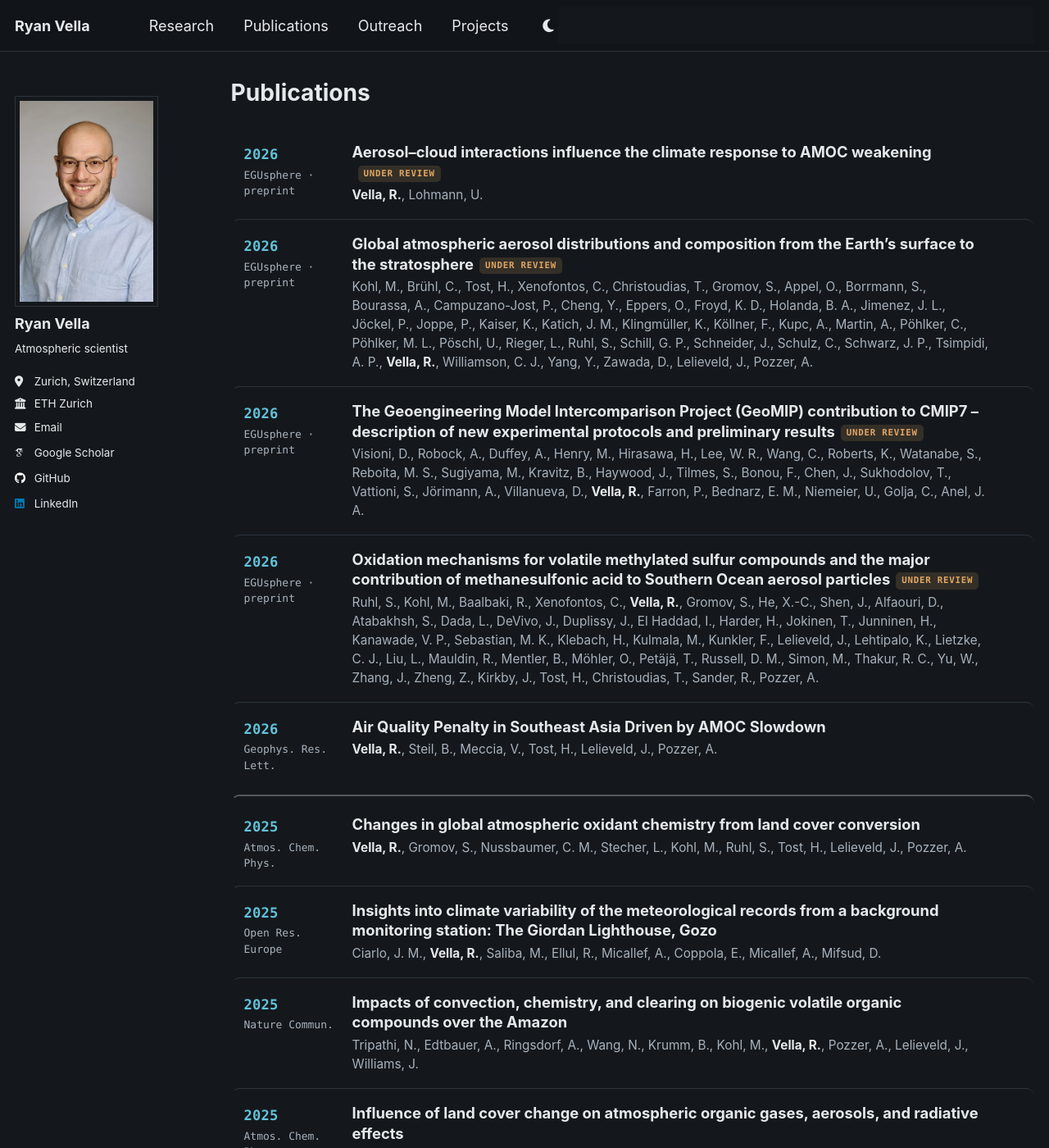
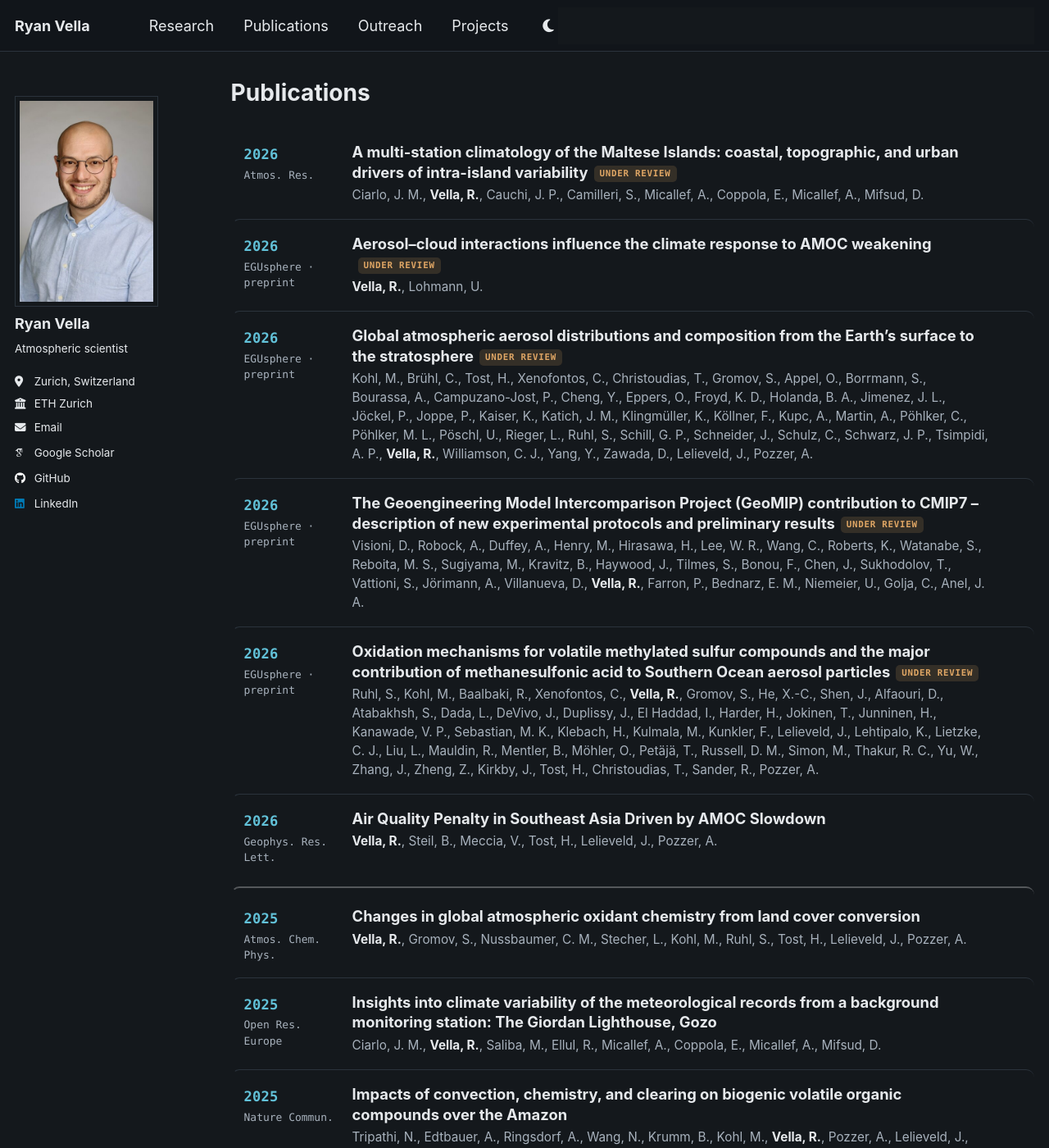
Before and after one commit to ryanvella9/ryanvella9.github.io, a Jekyll site: the page built from _pages/publications.md, in a window 1280 px wide and 1400 px high. Shown: the whole window at 82% size. Built offline with Jekyll 4.4.1, drawn with Linux system fonts in a browser that asks for light colours; some web fonts are replaced; a script that is not in the unit is left out.

Commit message:
Add Maltese Islands multi-station climatology paper (under review)

```diff
--- a/_pages/publications.md
+++ b/_pages/publications.md
@@ -19,7 +19,7 @@ html[data-theme="dark"] .pub-list {
   --pub-hover: rgba(255, 255, 255, .06);
   --pub-sep: rgba(255, 255, 255, .28);
 }
-.pub-list a.pub {
+.pub-list .pub {
   display: grid;
   grid-template-columns: 112px 1fr 22px;
   gap: 20px;
@@ -30,8 +30,8 @@ html[data-theme="dark"] .pub-list {
   text-decoration: none;
   transition: background .15s ease, border-color .15s ease;
 }
-.pub-list a.pub + a.pub { border-top: 1px solid var(--global-border-color); }
-.pub-list a.pub + a.pub.yb { border-top: 2px solid var(--pub-sep); margin-top: 9px; padding-top: 22px; }
+.pub-list .pub + .pub { border-top: 1px solid var(--global-border-color); }
+.pub-list .pub + .pub.yb { border-top: 2px solid var(--pub-sep); margin-top: 9px; padding-top: 22px; }
 .pub-list a.pub:hover {
   background: var(--pub-hover);
   border-left-color: var(--global-link-color);
@@ -89,7 +89,7 @@ html[data-theme="dark"] .pub-list {
   transition: opacity .15s ease, transform .15s ease;
 }
 @media (max-width: 520px) {
-  .pub-list a.pub { grid-template-columns: 1fr; gap: 6px; padding: 15px 12px; }
+  .pub-list .pub { grid-template-columns: 1fr; gap: 6px; padding: 15px 12px; }
   .pub-meta { padding-top: 0; }
   .pub-meta .pub-y { display: inline; font-size: .85rem; margin-right: 8px; }
   .pub-arrow { display: none; }
@@ -97,6 +97,10 @@ html[data-theme="dark"] .pub-list {
 </style>
 
 <div class="pub-list">
+<div class="pub">
+<div class="pub-meta"><span class="pub-y">2026</span>Atmos. Res.</div>
+<div class="pub-main"><div class="pub-title">A multi-station climatology of the Maltese Islands: coastal, topographic, and urban drivers of intra-island variability<span class="pub-badge is-rev">Under review</span></div><div class="pub-auth">Ciarlo, J. M., <strong>Vella, R.</strong>, Cauchi, J. P., Camilleri, S., Micallef, A., Coppola, E., Micallef, A., Mifsud, D.</div></div>
+</div>
 <a class="pub" href="https://egusphere.copernicus.org/preprints/2026/egusphere-2026-2961/">
 <div class="pub-meta"><span class="pub-y">2026</span>EGUsphere &middot; preprint</div>
 <div class="pub-main"><div class="pub-title">Aerosol&ndash;cloud interactions influence the climate response to AMOC weakening<span class="pub-badge is-rev">Under review</span></div><div class="pub-auth"><strong>Vella, R.</strong>, Lohmann, U.</div></div>
```
